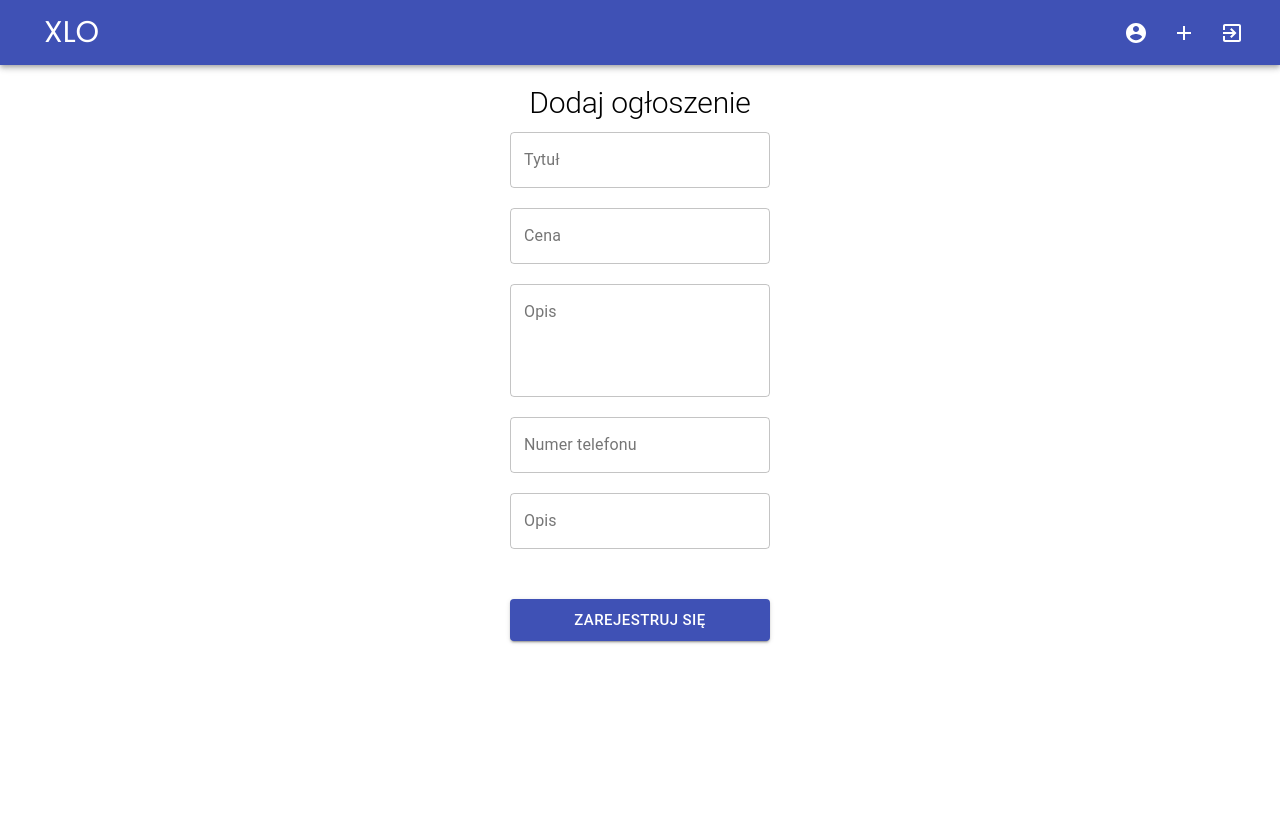
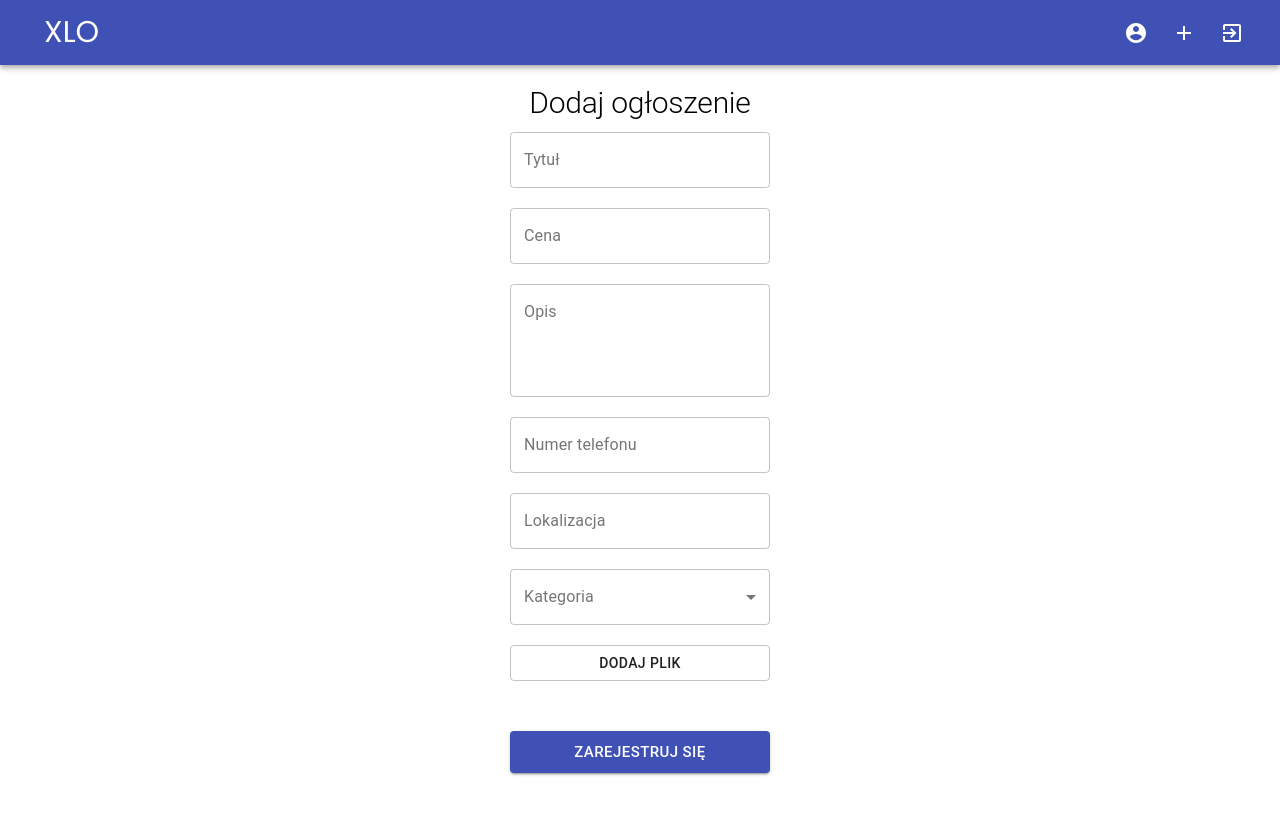
Before and after one commit to Sebastian2806/frontend-olx, a React (Create React App) app: page /addannoucement in a window 1280 px wide. Built offline with nearby package versions, Linux system fonts and the light colour scheme; sample sign-in values are in the browser's storage.

Commit message:
Apply validation to add annoucement form

```diff
--- a/src/components/Header.js
+++ b/src/components/Header.js
@@ -5,7 +5,7 @@ import { makeStyles } from '@material-ui/core/styles';
 import AccountCircleIcon from '@material-ui/icons/AccountCircle';
 import ExitToAppIcon from '@material-ui/icons/ExitToApp';
 import AddIcon from '@material-ui/icons/Add';
-import authService from '../helpers/authService';
+import authService from '../services/authService';
 
 const useStyles = makeStyles({
   h1: {
--- a/src/helpers/authHeader.js
+++ b/src/helpers/authHeader.js
@@ -1,5 +1,5 @@
 export default function authHeader() {
-  const token = JSON.parse(localStorage.getItem('token'));
+  const token = localStorage.getItem('token');
 
   if (token) {
     return { Authorization: 'Bearer ' + token };
--- a/src/index.js
+++ b/src/index.js
@@ -2,9 +2,4 @@ import React from 'react';
 import ReactDOM from 'react-dom';
 import App from './views/App';
 
-ReactDOM.render(
-  <React.StrictMode>
-    <App />
-  </React.StrictMode>,
-  document.getElementById('root'),
-);
+ReactDOM.render(<App />, document.getElementById('root'));
--- a/src/views/AddAnnoucement.js
+++ b/src/views/AddAnnoucement.js
@@ -1,11 +1,19 @@
-import React, { useState, useEffect } from 'react';
+import React, { useState } from 'react';
 import { Formik, Field, Form } from 'formik';
 import * as Yup from 'yup';
-import { Button, Box, TextField, Typography, CircularProgress } from '@material-ui/core';
+import {
+  Button,
+  Box,
+  TextField,
+  Typography,
+  CircularProgress,
+  MenuItem,
+  Paper,
+} from '@material-ui/core';
 import { makeStyles } from '@material-ui/core/styles';
 import HeaderTemplate from '../components/templates/HeaderTemplate';
 
-const useStyles = makeStyles({
+const useStyles = makeStyles((theme) => ({
   box: {
     width: 300,
     margin: '0 auto',
@@ -21,12 +29,52 @@ const useStyles = makeStyles({
   button: {
     margin: '30px 0 20px 0',
   },
+  paper: {
+    margin: '0 0 20px 0',
+  },
+}));
+
+const phoneRegExp = /^((\\+[1-9]{1,4}[ \\-]*)|(\\([0-9]{2,3}\\)[ \\-]*)|([0-9]{2,4})[ \\-]*)*?[0-9]{3,4}?[ \\-]*[0-9]{3,4}?$/;
+const categoryIdRegExp = /^[0-9a-zA-Z]{24}$|^[0-9a-zA-Z]{12}$/;
+
+const AddAnnoucementSchema = Yup.object().shape({
+  title: Yup.string().max(40, 'Tytuł może mieć maksymalnie 40 znaków!').required('Pole wymagane!'),
+  price: Yup.number()
+    .typeError('Dozwolone są tylko cyfry!')
+    .positive('Liczba musi być dodatnia!')
+    .lessThan(1000000, 'Maksymalnie 1000000!')
+    .required('Pole wymagane!'),
+  description: Yup.string()
+    .max(200, 'Opis może mieć maksymalnie 200 znaków!')
+    .required('Pole wymagane!'),
+  phone_number: Yup.string()
+    .matches(phoneRegExp, 'Numer telefonu nie jest poprawny!')
+    .required('Pole wymagane!'),
+  localization: Yup.string()
+    .max(40, 'Lokalizacja może mieć maksymalnie 40 znaków!')
+    .required('Pole wymagane!'),
+  category_id: Yup.string().matches(categoryIdRegExp, 'Wystąpił błąd!').required('Pole wymagane!'),
 });
 
 const Home = () => {
   const classes = useStyles();
 
   const [isLoading, setIsLoading] = useState(false);
+
+  const categories = [
+    {
+      _id: '5f89da8c85d20106ed1fd759',
+      name: 'Dom i ogród',
+    },
+    {
+      _id: '5f89daa185d20106ed1fd75a',
+      name: 'Motoryzacja',
+    },
+    {
+      _id: '5f89daa585d20106ed1fd75b',
+      name: 'Praca',
+    },
+  ];
 
   return (
     <HeaderTemplate>
@@ -38,12 +86,24 @@ const Home = () => {
           phone_number: '',
           localization: '',
           category_id: '',
+          photo: '',
         }}
+        validationSchema={AddAnnoucementSchema}
         onSubmit={(values) => {
-          console.log(values);
+          let data = new FormData();
+          data.append('photo', values.photo);
+
+          fetch('http://localhost:8080/addAnnoucement', {
+            method: 'PUT',
+            body: data,
+          })
+            .then((res) => {
+              console.log(res);
+            })
+            .catch((err) => console.log(err));
         }}
       >
-        {({ values, errors, touched, isSubmitting }) => (
+        {({ values, errors, touched, isSubmitting, setFieldValue }) => (
           <Form>
             <Box className={classes.box} display="flex" flexDirection="column">
               <Typography className={classes.h2} variant="h2" gutterBottom>
@@ -98,7 +158,7 @@ const Home = () => {
               <Field
                 error={!!(errors.localization && touched.localization)}
                 name="localization"
-                label="Opis"
+                label="Lokalizacja"
                 variant="outlined"
                 as={TextField}
                 className={classes.input}
@@ -107,6 +167,47 @@ const Home = () => {
                   !!(errors.localization && touched.localization) ? errors.localization : null
                 }
               />
+              <Field
+                error={!!(errors.category_id && touched.category_id)}
+                name="category_id"
+                select
+                label="Kategoria"
+                variant="outlined"
+                as={TextField}
+                className={classes.input}
+                value={values.category_id}
+                helperText={
+                  !!(errors.category_id && touched.category_id) ? errors.category_id : null
+                }
+              >
+                {categories.map((option) => (
+                  <MenuItem key={option._id} value={option._id}>
+                    {option.name}
+                  </MenuItem>
+                ))}
+              </Field>
+              <input
+                accept="image/*"
+                style={{ display: 'none' }}
+                id="raised-button-file"
+                type="file"
+                onChange={(event) => {
+                  console.log(event.target.files[0]);
+                  setFieldValue('photo', event.currentTarget.files[0]);
+                }}
+              />
+              <label htmlFor="raised-button-file" className={classes.input}>
+                <Button fullWidth variant="outlined" component="span">
+                  Dodaj plik
+                </Button>
+              </label>
+              {values.photo ? (
+                <Paper className={classes.paper}>
+                  <Typography>{values.photo.name}</Typography>
+                </Paper>
+              ) : (
+                ''
+              )}
               <Button
                 className={classes.button}
                 variant="contained"
--- a/src/views/App.js
+++ b/src/views/App.js
@@ -1,19 +1,14 @@
-import React, { useEffect } from 'react';
-import { BrowserRouter, Switch, Route, Redirect, useHistory } from 'react-router-dom';
+import React from 'react';
+import { BrowserRouter, Switch, Route, Redirect } from 'react-router-dom';
 import MainTemplate from '../components/templates/MainTemplate';
 import Home from './Home';
 import SignIn from './SignIn';
 import SignUp from './SignUp';
 import AddAnnoucement from './AddAnnoucement';
-import authService from '../helpers/authService';
+import authService from '../services/authService';
 
 const PrivateRoute = ({ children, ...rest }) => {
-  const location = useHistory();
   const token = authService.getCurrentUser();
-
-  useEffect(() => {
-    console.log(location);
-  });
 
   return <Route {...rest} render={() => (token ? children : <Redirect to="/" />)} />;
 };
--- a/src/views/Home.js
+++ b/src/views/Home.js
@@ -18,6 +18,7 @@ const Home = () => {
     fetch('http://localhost:8080/getAnnoucements')
       .then((result) => result.json())
       .then((ann) => {
+        console.log(ann);
         setAnnoucements(ann.annoucements);
       })
       .catch((err) => console.log(err));
--- a/src/views/SignIn.js
+++ b/src/views/SignIn.js
@@ -4,7 +4,7 @@ import { Link as RouterLink } from 'react-router-dom';
 import { Formik, Field, Form } from 'formik';
 import { Button, Box, TextField, Typography, CircularProgress } from '@material-ui/core';
 import { makeStyles } from '@material-ui/core/styles';
-import authService from '../helpers/authService';
+import authService from '../services/authService';
 
 const useStyles = makeStyles({
   box: {
--- a/src/views/SignUp.js
+++ b/src/views/SignUp.js
@@ -5,7 +5,7 @@ import { Formik, Field, Form } from 'formik';
 import * as Yup from 'yup';
 import { Button, Box, TextField, Typography, CircularProgress } from '@material-ui/core';
 import { makeStyles } from '@material-ui/core/styles';
-import authService from '../helpers/authService';
+import authService from '../services/authService';
 
 const useStyles = makeStyles({
   box: {
```
Also changed, not shown: src/services/userService.js (added, +11 -0 lines), src/services/authService.js (renamed from src/helpers/authService.js).
